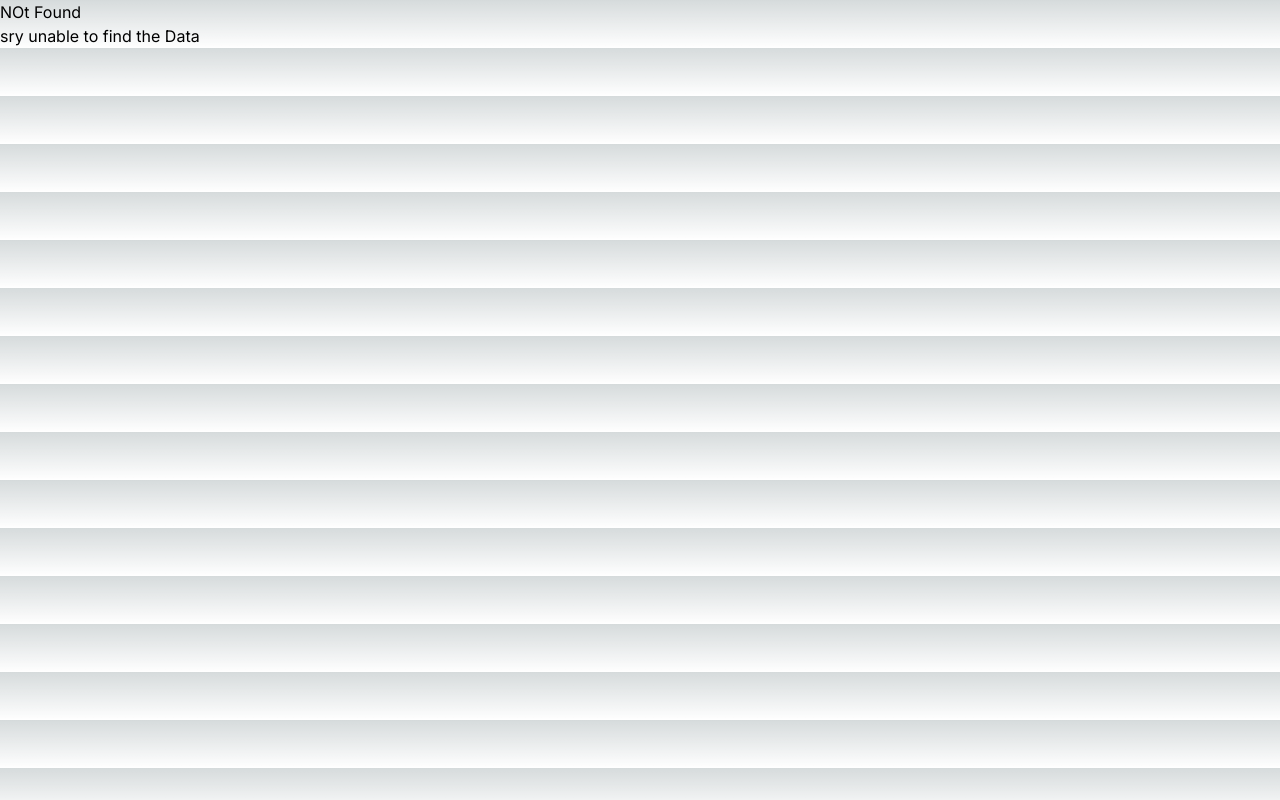
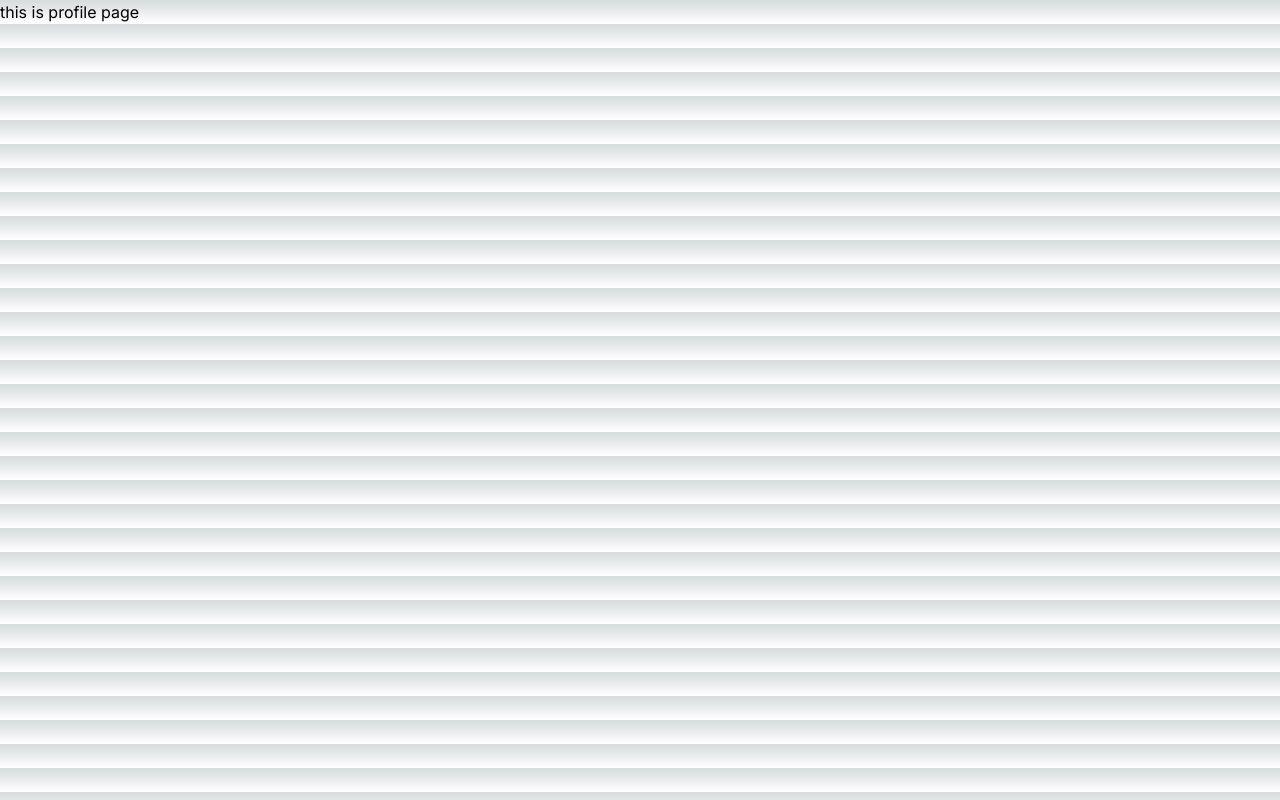
Before and after one commit to ajaypoddar78890/nextlearn, a Next.js app: page /profile in a window 1280 px wide. Before the commit this address had no page. Built offline with nearby package versions, Linux system fonts and the light colour scheme.

Commit message:
added the middleware in the root directry

```diff
--- /dev/null
+++ b/src/app/profile/page.tsx
@@ -0,0 +1,11 @@
+import React from "react";
+
+const page = () => {
+  return (
+    <div>
+      <h1>this is profile page </h1>
+    </div>
+  );
+};
+
+export default page;
--- /dev/null
+++ b/src/app/test/page.tsx
@@ -0,0 +1,11 @@
+import React from "react";
+
+const page = () => {
+  return (
+    <div>
+      <h1>test</h1>
+    </div>
+  );
+};
+
+export default page;
```
Also changed, not shown: src/middleware.ts (added, +10 -0 lines).
